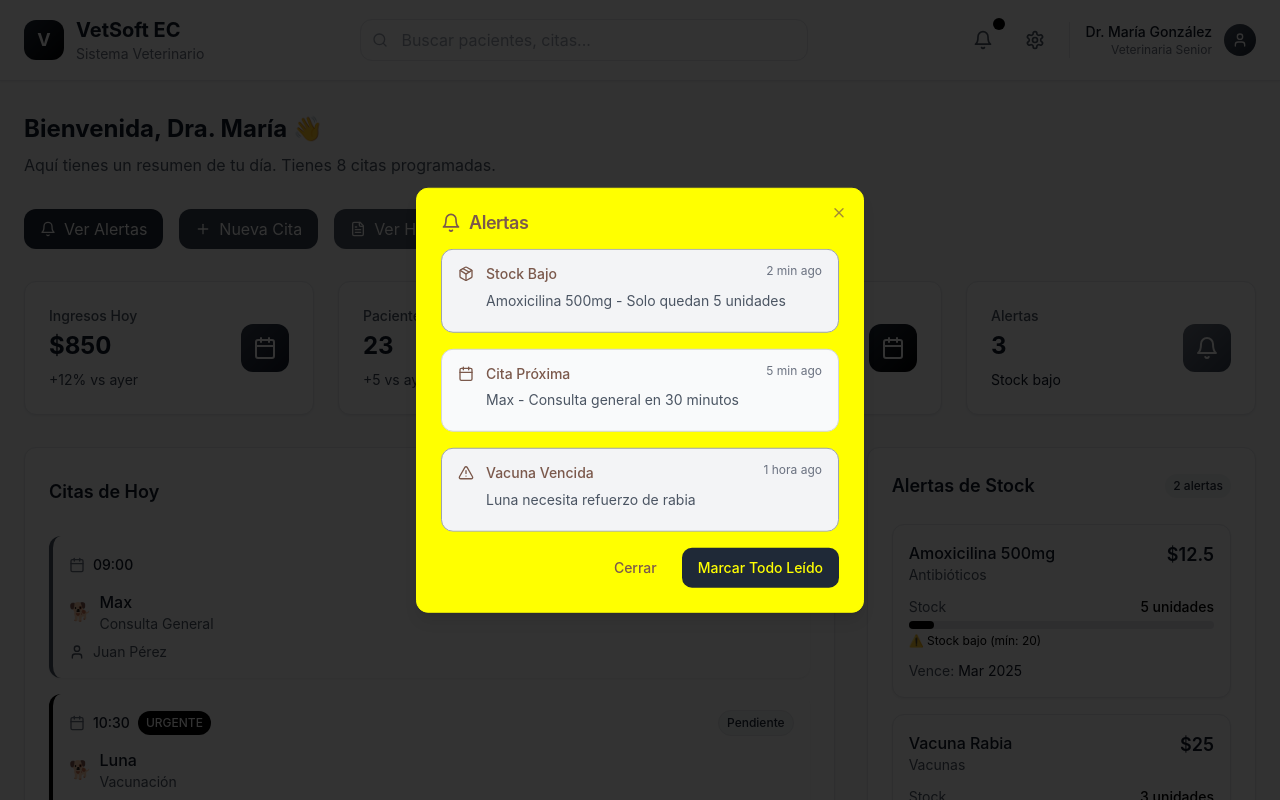
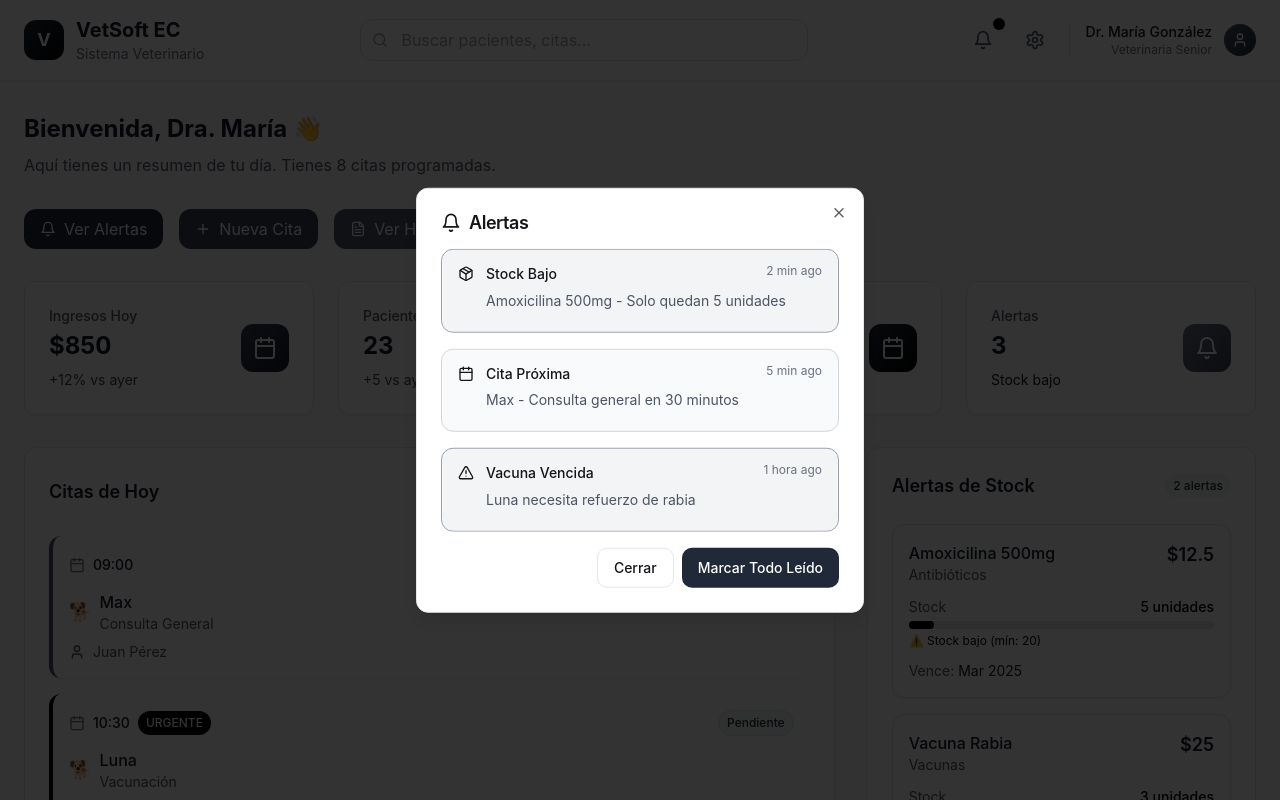
Before and after one commit to potterzoom/canine-care-pro, a React (Vite) app: page / in a window 1280 px wide. Both pictures are taken after a click on the button "Ver Alertas". Shown: the top 800 px of the page. Built offline with nearby package versions, Linux system fonts and the light colour scheme.

Commit message:
Fix: Remove yellow background from cards
Removes the yellow background from all card components.

```diff
--- a/src/index.css
+++ b/src/index.css
@@ -6,83 +6,83 @@
 /* VetSoft EC Design System - Paleta Monocromática Elegante */
 @layer base {
   :root {
-    --background: 255 255 255; /* blanco puro */
-    --foreground: 17 24 39; /* gris muy oscuro/negro */
+    --background: 0 0% 100%; /* blanco puro */
+    --foreground: 220 13% 9%; /* gris muy oscuro/negro */
 
-    --card: 255 255 255; /* blanco */
-    --card-foreground: 17 24 39;
+    --card: 0 0% 100%; /* blanco */
+    --card-foreground: 220 13% 9%;
 
-    --popover: 255 255 255;
-    --popover-foreground: 17 24 39;
+    --popover: 0 0% 100%;
+    --popover-foreground: 220 13% 9%;
 
-    --primary: 55 65 81; /* gris medio-oscuro */
-    --primary-foreground: 255 255 255;
+    --primary: 220 9% 46%; /* gris medio */
+    --primary-foreground: 0 0% 100%;
 
-    --secondary: 107 114 128; /* gris medio */
-    --secondary-foreground: 255 255 255;
+    --secondary: 220 5% 65%; /* gris claro */
+    --secondary-foreground: 0 0% 100%;
 
-    --muted: 249 250 251; /* gris muy claro */
-    --muted-foreground: 107 114 128;
+    --muted: 220 14% 96%; /* gris muy claro */
+    --muted-foreground: 220 9% 46%;
 
-    --accent: 75 85 99; /* gris oscuro */
-    --accent-foreground: 255 255 255;
+    --accent: 220 13% 69%; /* gris medio-claro */
+    --accent-foreground: 220 13% 9%;
 
-    --destructive: 17 24 39; /* negro para destructivo */
-    --destructive-foreground: 255 255 255;
+    --destructive: 220 13% 9%; /* negro para destructivo */
+    --destructive-foreground: 0 0% 100%;
 
-    --border: 229 231 235; /* gris claro */
-    --input: 229 231 235;
-    --ring: 75 85 99;
+    --border: 220 13% 91%; /* gris muy claro */
+    --input: 220 13% 91%;
+    --ring: 220 9% 46%;
 
     --radius: 0.75rem;
 
-    --sidebar-background: 255 255 255;
-    --sidebar-foreground: 17 24 39;
-    --sidebar-primary: 55 65 81;
-    --sidebar-primary-foreground: 255 255 255;
-    --sidebar-accent: 249 250 251;
-    --sidebar-accent-foreground: 17 24 39;
-    --sidebar-border: 229 231 235;
-    --sidebar-ring: 75 85 99;
+    --sidebar-background: 0 0% 100%;
+    --sidebar-foreground: 220 13% 9%;
+    --sidebar-primary: 220 9% 46%;
+    --sidebar-primary-foreground: 0 0% 100%;
+    --sidebar-accent: 220 14% 96%;
+    --sidebar-accent-foreground: 220 13% 9%;
+    --sidebar-border: 220 13% 91%;
+    --sidebar-ring: 220 9% 46%;
   }
 
   .dark {
-    --background: 17 24 39; /* negro */
-    --foreground: 255 255 255; /* blanco */
+    --background: 220 13% 9%; /* negro */
+    --foreground: 0 0% 100%; /* blanco */
 
-    --card: 31 41 55; /* gris muy oscuro */
-    --card-foreground: 255 255 255;
+    --card: 220 13% 16%; /* gris muy oscuro */
+    --card-foreground: 0 0% 100%;
 
-    --popover: 31 41 55;
-    --popover-foreground: 255 255 255;
+    --popover: 220 13% 16%;
+    --popover-foreground: 0 0% 100%;
 
-    --primary: 209 213 219; /* gris claro */
-    --primary-foreground: 17 24 39;
+    --primary: 220 14% 83%; /* gris claro */
+    --primary-foreground: 220 13% 9%;
 
-    --secondary: 107 114 128;
-    --secondary-foreground: 255 255 255;
+    --secondary: 220 9% 46%;
+    --secondary-foreground: 0 0% 100%;
 
-    --muted: 55 65 81;
-    --muted-foreground: 156 163 175;
+    --muted: 220 13% 21%;
+    --muted-foreground: 220 9% 64%;
 
-    --accent: 107 114 128;
-    --accent-foreground: 255 255 255;
+    --accent: 220 9% 46%;
+    --accent-foreground: 0 0% 100%;
 
-    --destructive: 255 255 255;
-    --destructive-foreground: 17 24 39;
+    --destructive: 0 0% 100%;
+    --destructive-foreground: 220 13% 9%;
 
-    --border: 55 65 81;
-    --input: 55 65 81;
-    --ring: 107 114 128;
+    --border: 220 13% 21%;
+    --input: 220 13% 21%;
+    --ring: 220 9% 46%;
 
-    --sidebar-background: 31 41 55;
-    --sidebar-foreground: 255 255 255;
-    --sidebar-primary: 209 213 219;
-    --sidebar-primary-foreground: 17 24 39;
-    --sidebar-accent: 55 65 81;
-    --sidebar-accent-foreground: 255 255 255;
-    --sidebar-border: 55 65 81;
-    --sidebar-ring: 107 114 128;
+    --sidebar-background: 220 13% 16%;
+    --sidebar-foreground: 0 0% 100%;
+    --sidebar-primary: 220 14% 83%;
+    --sidebar-primary-foreground: 220 13% 9%;
+    --sidebar-accent: 220 13% 21%;
+    --sidebar-accent-foreground: 0 0% 100%;
+    --sidebar-border: 220 13% 21%;
+    --sidebar-ring: 220 9% 46%;
   }
 }
 
```
